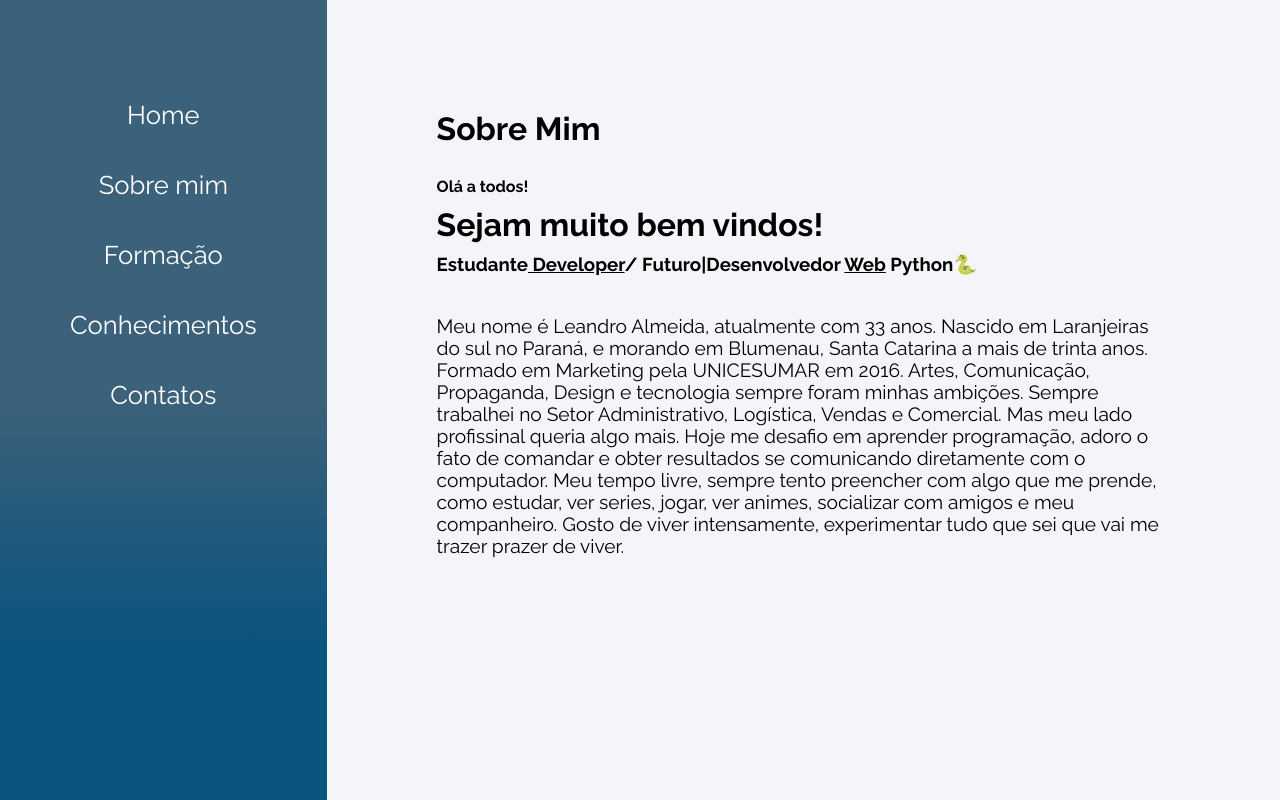
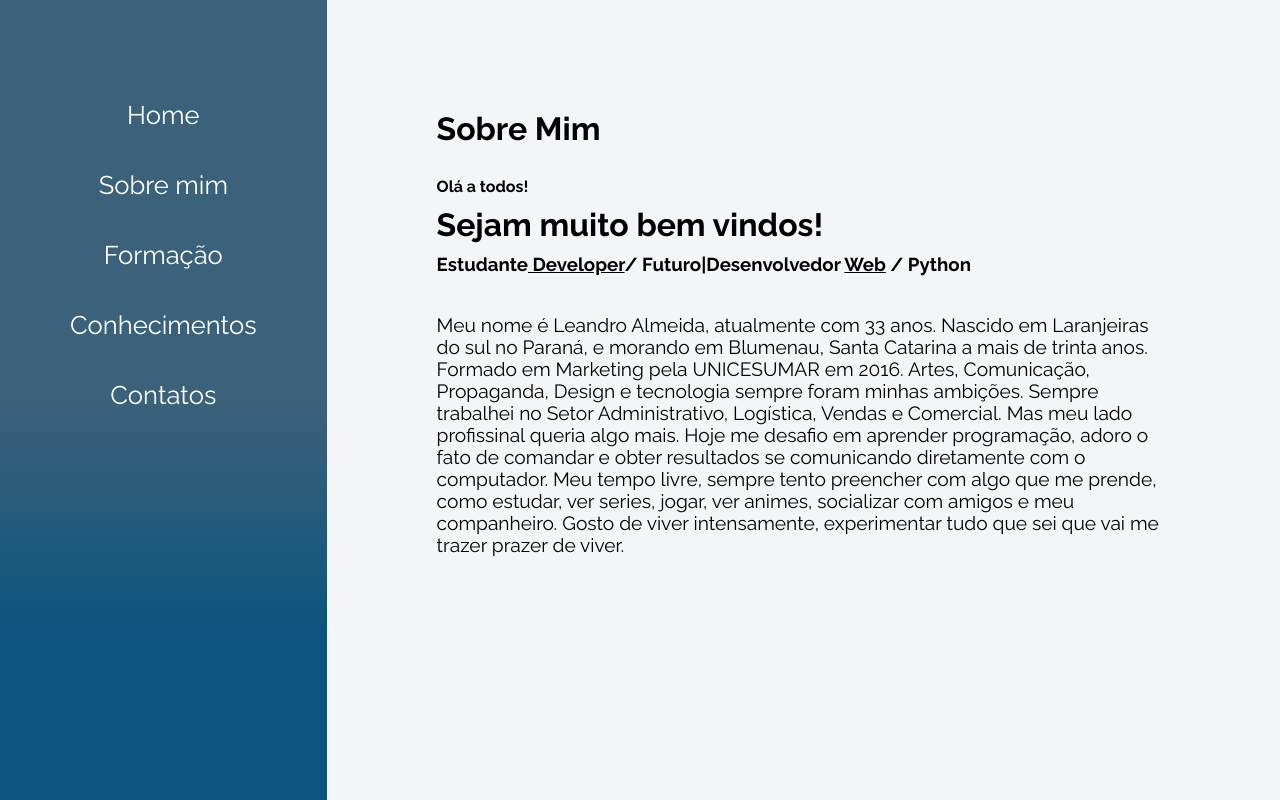
Before and after one commit to LeandroASAlmeida/Portfolio_React, a React (Create React App) app: page /about in a window 1280 px wide. Built offline with nearby package versions, Linux system fonts and the light colour scheme.

Commit message:
atualizando

```diff
--- a/src/contents/About.js
+++ b/src/contents/About.js
@@ -8,7 +8,7 @@ class About extends Component {
         <h4>Olá a todos!</h4>
         <h1>Sejam muito bem vindos!</h1>
         <h3>
-          Estudante<u> Developer</u>/ Futuro|Desenvolvedor <u>Web</u> Python🐍
+          Estudante<u> Developer</u>/ Futuro|Desenvolvedor <u>Web</u> /  Python
         </h3>
         <br></br>
         <p>
```
Also changed, not shown: 18 other files (tests, documents, lock files or other folders).
